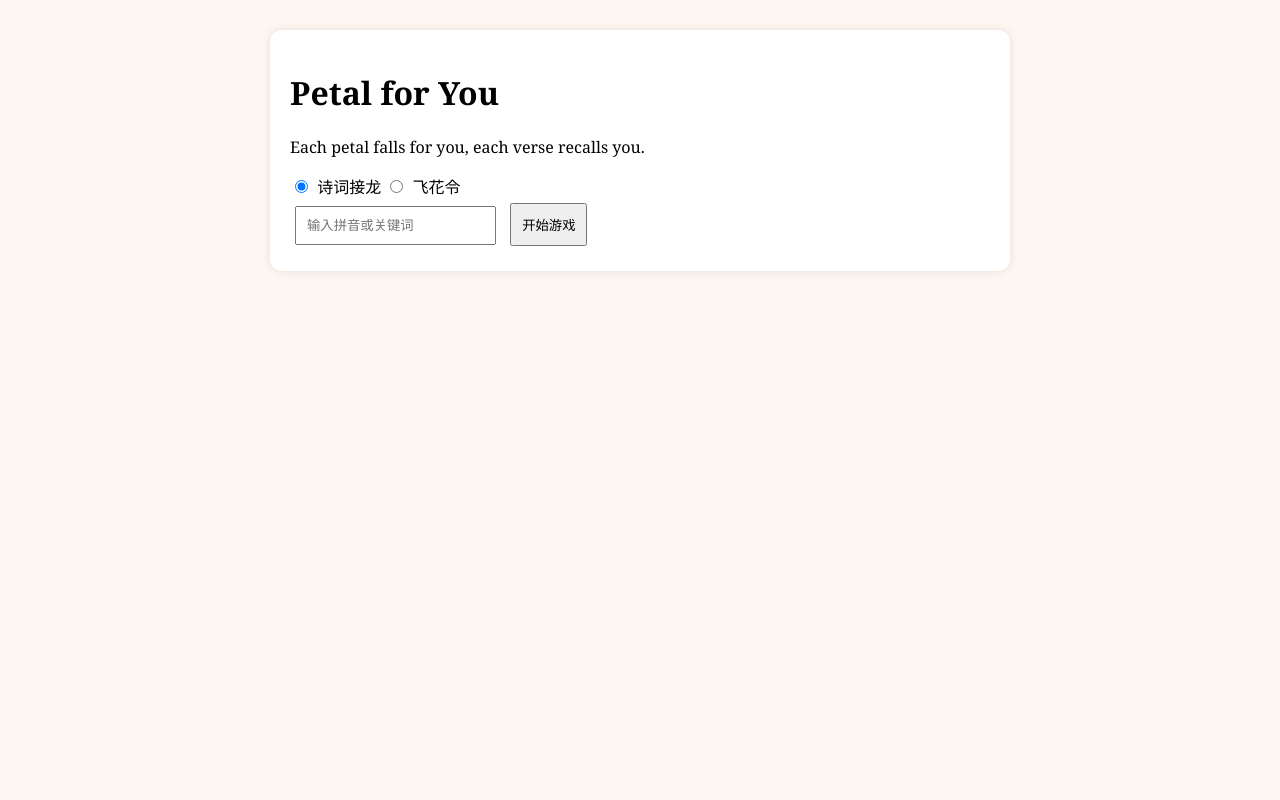
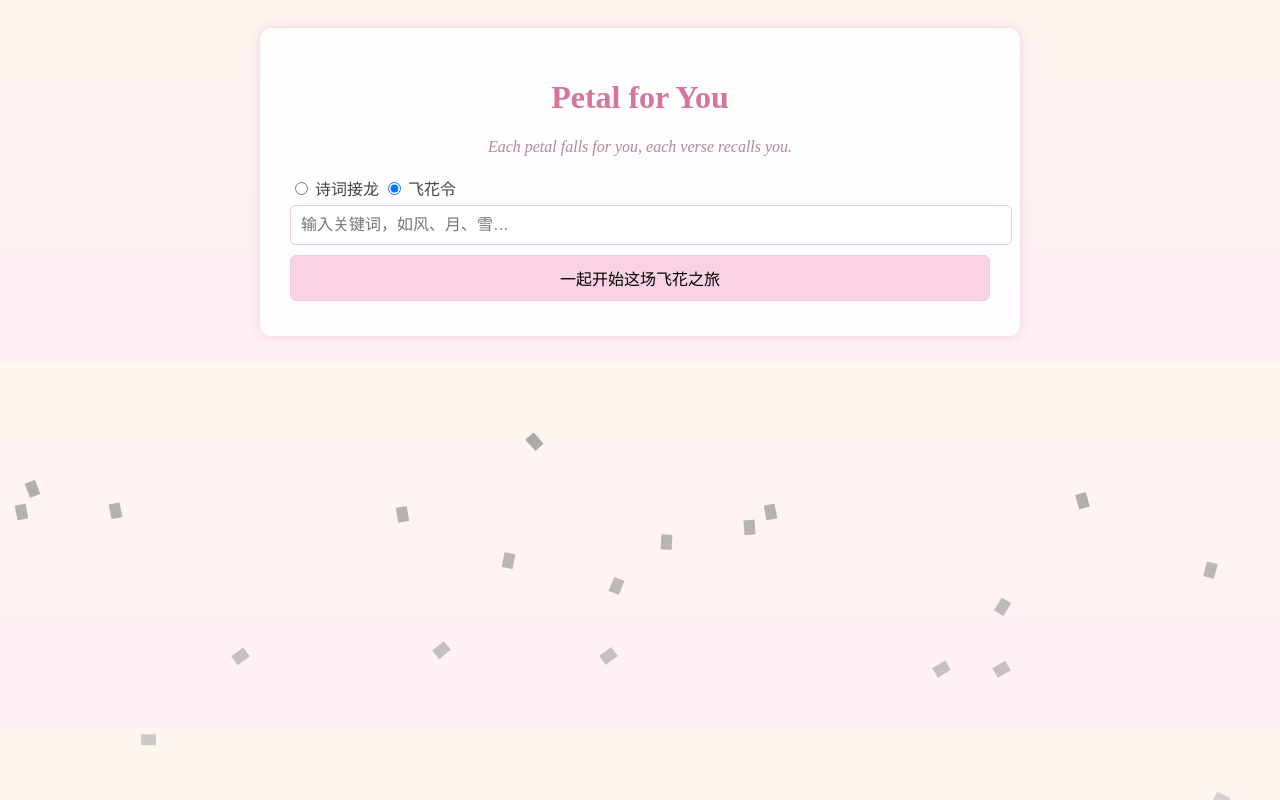
Before and after one commit to IrinaCtf/Petal4u, a Flask app: page / in a window 1280 px wide. Run offline with Flask 3, Linux system fonts and the light colour scheme; parts of the project's set-up code (start-up, migrations or seed data) failed here and were passed over; grey boxes are pictures that could not be loaded.

Commit message:
Better Interface

```diff
--- a/templates/index.html
+++ b/templates/index.html
@@ -1,30 +1,107 @@
+
 <!DOCTYPE html>
 <html>
 <head>
     <meta charset="utf-8">
-    <title>Petal for You - Flask版</title>
-    <link rel="stylesheet" href="/static/style.css">
+    <title>L.S.& I.C.</title>
+    <style>
+        body {
+            background: linear-gradient(to bottom, #fef6f0, #fff0f5);
+            font-family: "Songti SC", serif;
+            color: #444;
+            padding: 20px;
+            overflow: hidden;
+        }
+        .container {
+            max-width: 700px;
+            margin: auto;
+            background: #ffffffcc;
+            border-radius: 12px;
+            padding: 30px;
+            box-shadow: 0 0 12px #f4cce4;
+            position: relative;
+            z-index: 2;
+        }
+        h1 {
+            text-align: center;
+            color: #d6739f;
+        }
+        .subtitle {
+            text-align: center;
+            font-style: italic;
+            margin-bottom: 20px;
+            color: #b088a4;
+        }
+        input[type="text"], button {
+            padding: 10px;
+            margin: 5px 0;
+            width: 100%;
+            font-size: 16px;
+            border-radius: 6px;
+            border: 1px solid #f2c9da;
+        }
+        button {
+            background-color: #f9d3e3;
+            cursor: pointer;
+        }
+        #history {
+            margin-top: 20px;
+            background: #fff8fb;
+            border: 1px solid #f3dce6;
+            border-radius: 8px;
+            padding: 15px;
+            max-height: 300px;
+            overflow-y: auto;
+        }
+        .line-block {
+            margin-bottom: 10px;
+        }
+        .label {
+            font-weight: bold;
+            color: #c26789;
+        }
+        .sakura {
+            position: fixed;
+            width: 15px;
+            height: 15px;
+            background: url('https://i.imgur.com/oYQK6vC.png') no-repeat center center;
+            background-size: contain;
+            pointer-events: none;
+            z-index: 1;
+            animation: fall linear infinite;
+        }
+        @keyframes fall {
+            0% {
+                transform: translateY(-10px) rotate(0deg);
+                opacity: 1;
+            }
+            100% {
+                transform: translateY(100vh) rotate(360deg);
+                opacity: 0;
+            }
+        }
+    </style>
 </head>
 <body>
     <div class="container">
         <h1>Petal for You</h1>
         <p class="subtitle">Each petal falls for you, each verse recalls you.</p>
 
-        <label><input type="radio" name="mode" value="relay" checked> 诗词接龙</label>
-        <label><input type="radio" name="mode" value="feihua"> 飞花令</label><br>
-        <input type="text" id="keyword" placeholder="输入拼音或关键词">
-        <button onclick="startGame()">开始游戏</button>
+        <label><input type="radio" name="mode" value="relay"> 诗词接龙</label>
+        <label><input type="radio" name="mode" value="feihua" checked> 飞花令</label><br>
+        <input type="text" id="keyword" placeholder="输入关键词，如风、月、雪…">
+        <button onclick="startGame()">一起开始这场飞花之旅</button>
 
         <div id="gameArea" style="display:none;">
             <div id="history"></div>
-            <input type="text" id="userInput" placeholder="请输入你的诗句">
-            <button onclick="submitLine()">提交</button>
-            <button onclick="autoAnswer()">你帮我答</button>
+            <input type="text" id="userInput" placeholder="写下你想说的话，像花落时那样安静">
+            <button onclick="submitLine()">我想说</button>
+            <button onclick="autoAnswer()">让他回答</button>
         </div>
     </div>
 
 <script>
-let mode = "relay";
+let mode = "feihua";
 let keyword = "";
 let history = [];
 
@@ -40,7 +117,7 @@ function startGame() {
         headers: {"Content-Type": "application/json"},
         body: JSON.stringify({mode: mode, prev: "", keyword: keyword})
     }).then(res => res.json()).then(data => {
-        history.push({player: "Bot", line: data.line});
+        history.push({player: "他", line: data.line});
         updateHistory();
     });
 }
@@ -48,7 +125,7 @@ function startGame() {
 function submitLine() {
     const userInput = document.getElementById("userInput").value.trim();
     if (!userInput) return;
-    history.push({player: "You", line: userInput});
+    history.push({player: "你", line: userInput});
     updateHistory();
     document.getElementById("userInput").value = "";
 
@@ -62,7 +139,7 @@ function submitLine() {
             used: history.map(h => h.line)
         })
     }).then(res => res.json()).then(data => {
-        history.push({player: "Bot", line: data.line});
+        history.push({player: "他", line: data.line});
         updateHistory();
     });
 }
@@ -80,11 +157,9 @@ function autoAnswer() {
             used: history.map(h => h.line)
         })
     }).then(res => res.json()).then(data => {
-        // 系统代替用户答一句
-        history.push({player: "You", line: data.line});
+        history.push({player: "你", line: data.line});
         updateHistory();
 
-        // 然后继续由系统对一句
         fetch("/get_line", {
             method: "POST",
             headers: {"Content-Type": "application/json"},
@@ -95,7 +170,7 @@ function autoAnswer() {
                 used: history.map(h => h.line)
             })
         }).then(res => res.json()).then(data2 => {
-            history.push({player: "Bot", line: data2.line});
+            history.push({player: "他", line: data2.line});
             updateHistory();
         });
     });
@@ -103,7 +178,17 @@ function autoAnswer() {
 
 function updateHistory() {
     document.getElementById("history").innerHTML =
-        history.map(h => `<div><strong>${h.player}:</strong> ${h.line}</div>`).join("");
+        history.map(h => `<div class="line-block"><span class="label">${h.player}:</span> ${h.line}</div>`).join("");
+}
+
+// Sakura animation
+for (let i = 0; i < 25; i++) {
+    let sakura = document.createElement("div");
+    sakura.className = "sakura";
+    sakura.style.left = Math.random() * 100 + "vw";
+    sakura.style.animationDuration = (5 + Math.random() * 10) + "s";
+    sakura.style.animationDelay = Math.random() * 5 + "s";
+    document.body.appendChild(sakura);
 }
 </script>
 </body>
```
